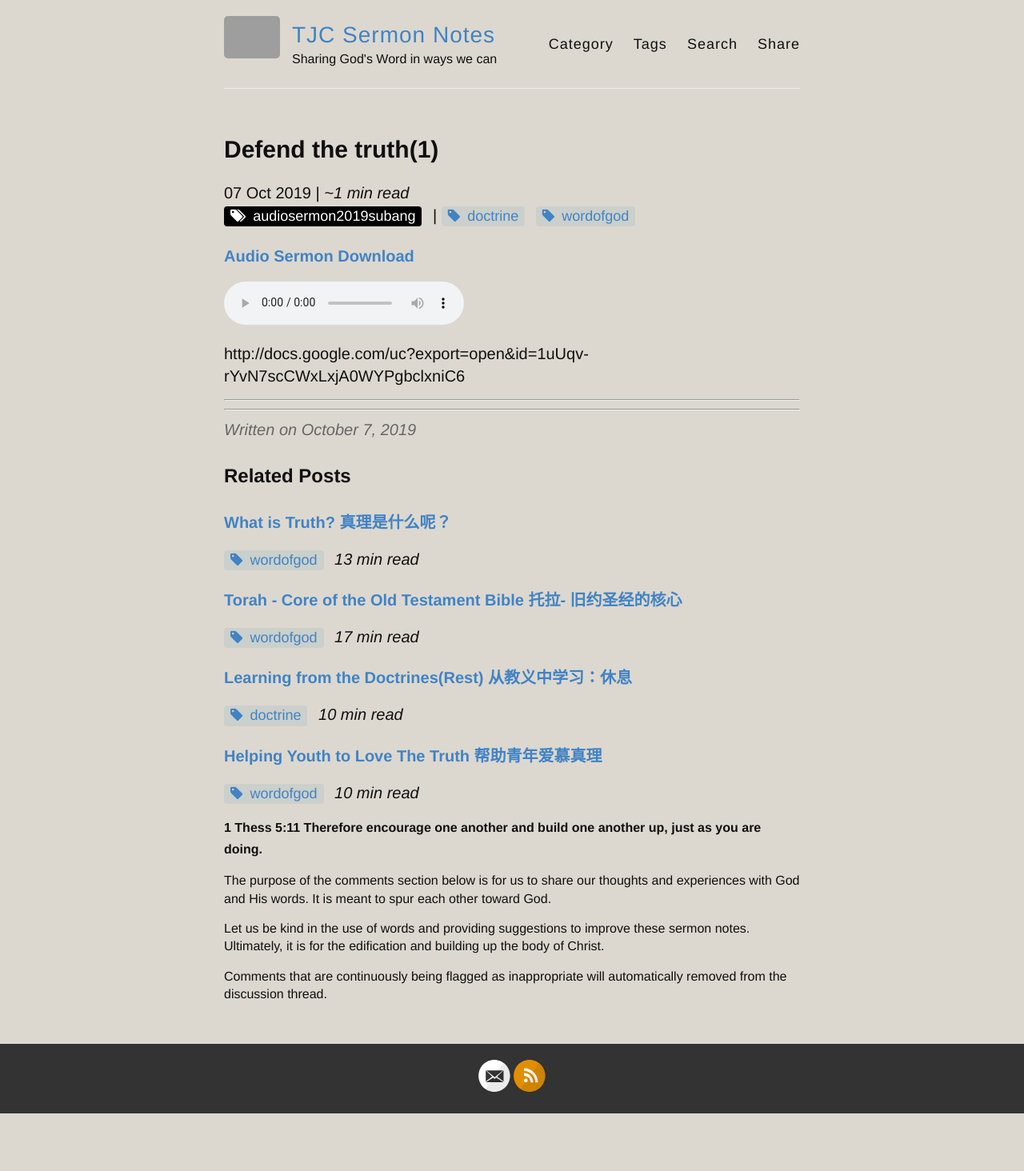
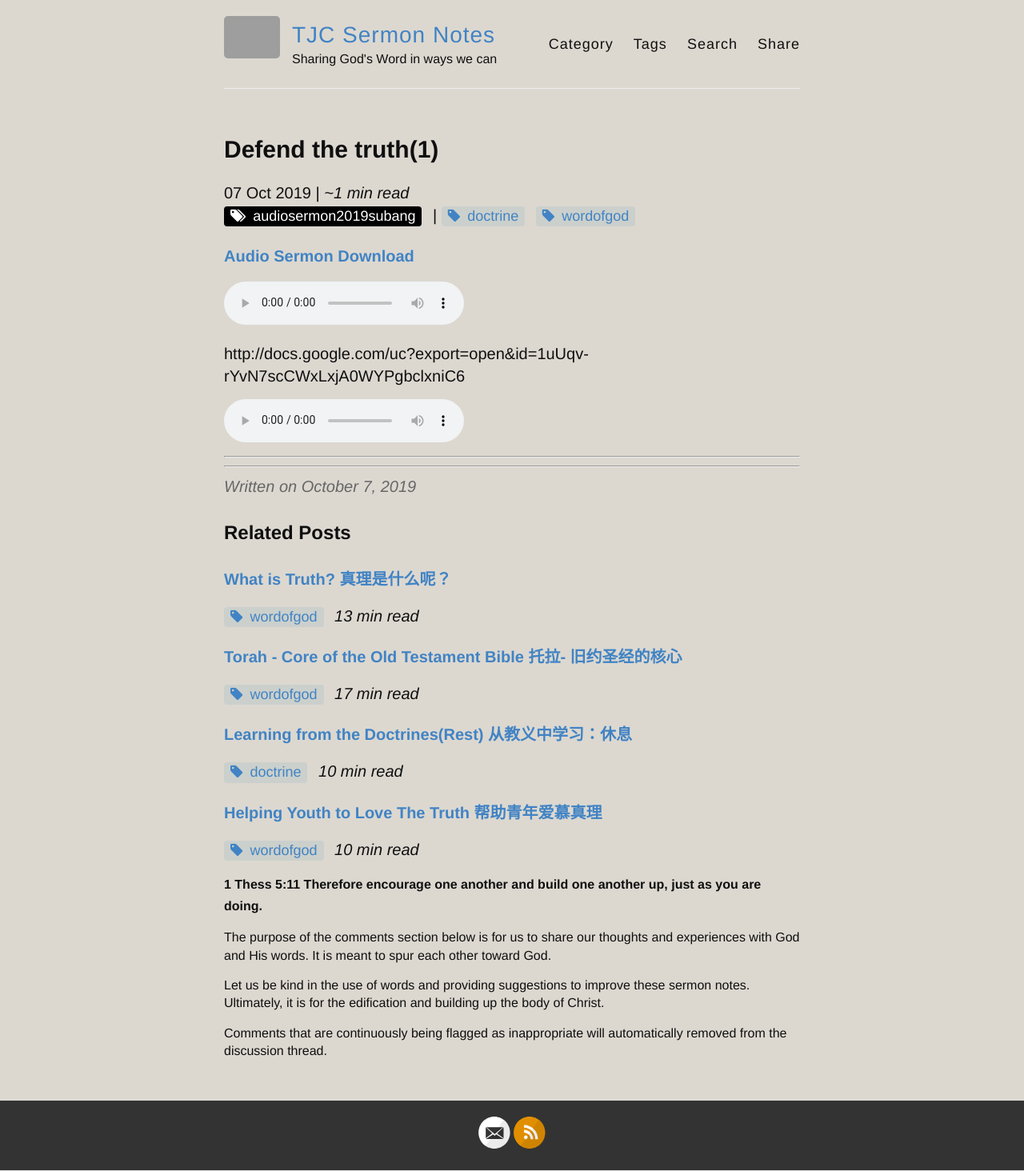
Before and after one commit to catchupTJC/catchuptjc.github.io, a Jekyll site: the page built from _posts/2019-10-07-Defend the truth(1) .md, in a window 1280 px wide. Shown: the whole page at 80% size. Built offline with Jekyll 4.4.1, drawn with Linux system fonts in a browser that asks for light colours; nearby versions of some CDN libraries; comment, search, counter and statistics services are not loaded; before the commit the page ends 1393 px from its top, so only the background shows below that; grey boxes are pictures that could not be loaded.

Commit message:
Update 2019-10-07-Defend the truth(1) .md

```diff
--- a/_posts/2019-10-07-Defend the truth(1) .md
+++ b/_posts/2019-10-07-Defend the truth(1) .md
@@ -14,5 +14,10 @@
 
 http://docs.google.com/uc?export=open&id=1uUqv-rYvN7scCWxLxjA0WYPgbclxniC6
 
+
+<audio controls="controls">
+  <source src="https://docs.google.com/uc?export=download&id=1uUqv-rYvN7scCWxLxjA0WYPgbclxniC6">123123
+</audio>
+
 ----
 ****
```
